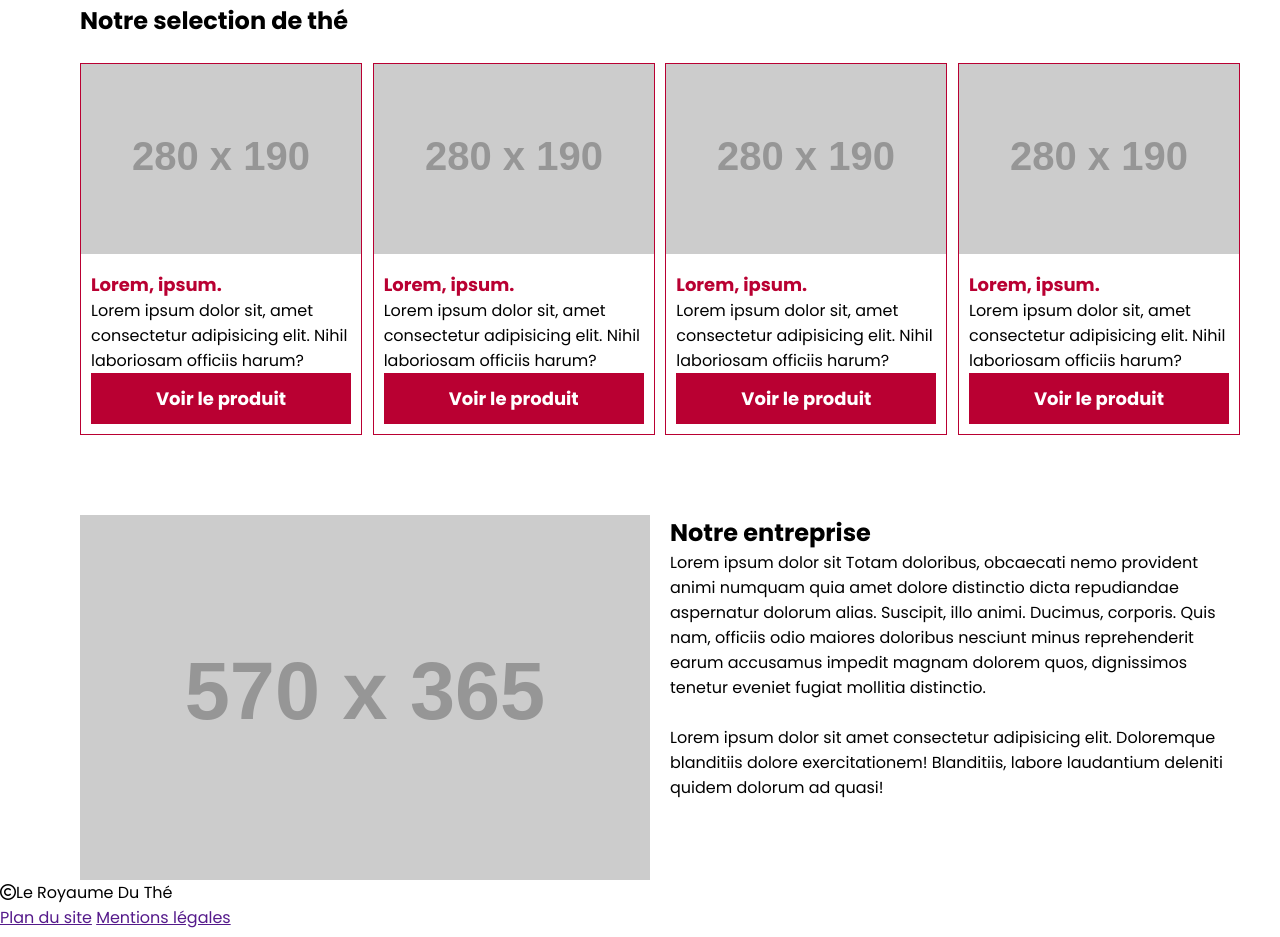
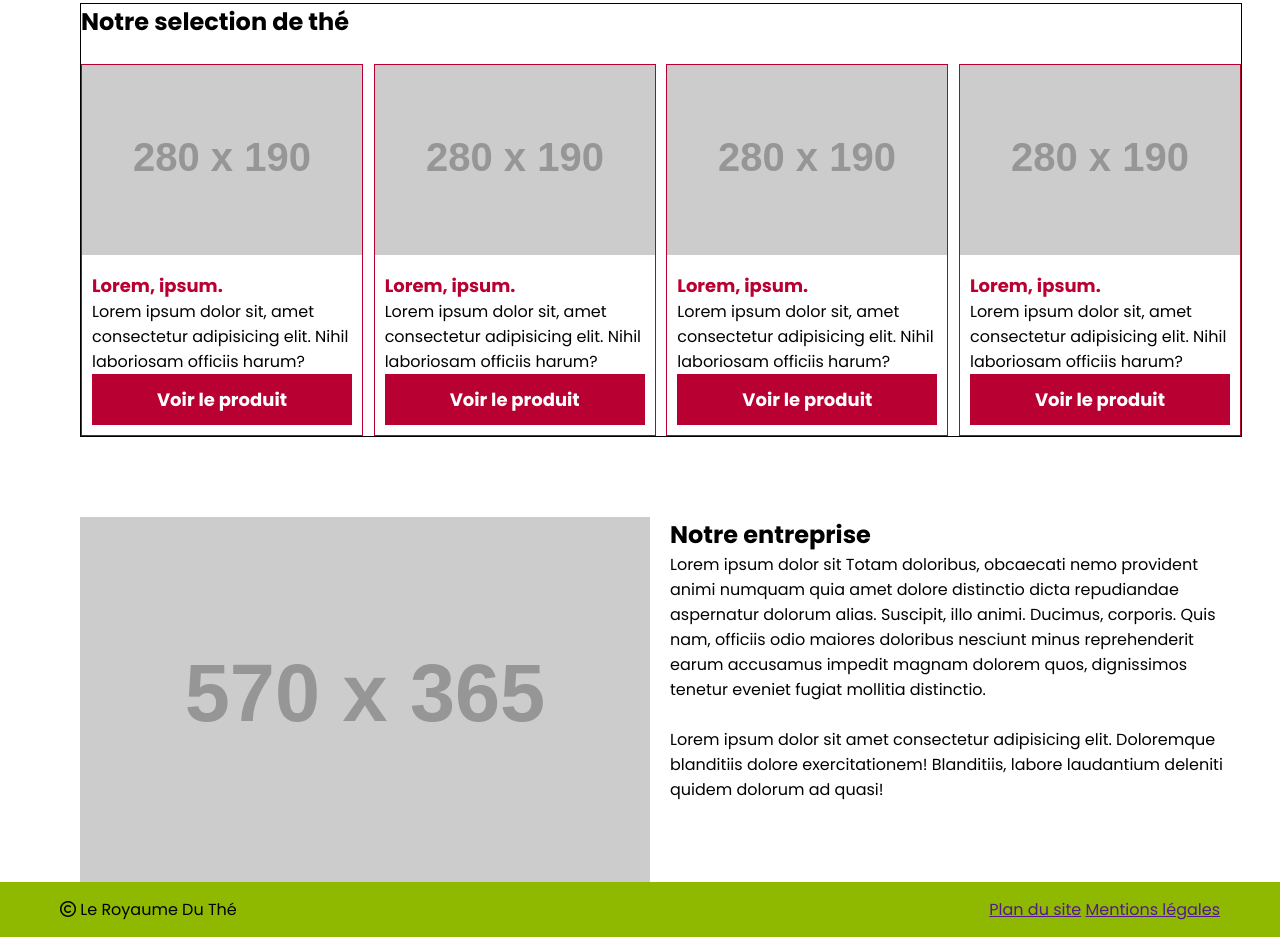
Before and after one commit to ApprendreEtEnseigner/le-royaume-du-the-With-Danny-Louvetoun, a plain HTML site: page index.html in a window 1280 px wide. Shown: the part 609-1546 px from the top of the page. Drawn offline with Linux system fonts and the light colour scheme; placeholder pictures from the web are drawn by us.

Commit message:
ADD FOOTER V1.0

```diff
--- a/index.html
+++ b/index.html
@@ -14,7 +14,7 @@
 </head>
 <body>
     <header>
-        <div>
+        <div class="container">
             <h1><i class="fa-solid fa-leaf"></i>Le Royaume Du Thé</h1>
             <a href="#" class="btn"><i class="fa-solid fa-basket-shopping"></i>Panier</a>
         </div>
@@ -81,10 +81,13 @@
     </section>
 
     <footer>
-        <p><i class="far fa-copyright"></i>Le Royaume Du Thé</p>
-        <div>
-            <a href="">Plan du site</a>
-            <a href="">Mentions légales</a>
+        <div class="container">
+
+            <p><i class="far fa-copyright"></i> Le Royaume Du Thé</p>
+            <div>
+                <a href="">Plan du site</a>
+                <a href="">Mentions légales</a>
+            </div>
         </div>
     </footer>
 
--- a/style.css
+++ b/style.css
@@ -34,8 +34,6 @@ header h1{
 
 header{
     background-color: #8fb900;
-    display: flex;
-    justify-content: center;
     color: #fff;
 }
 .btn{
@@ -53,12 +51,13 @@ header a:hover{
     background-color: #fff;
 }
 
-header div{
+.container{
     width: 1160px;
     display: flex;
     justify-content: space-between;
     align-items: center;
     padding: 15px 0px;
+    margin: 0 auto;
 }
 
 .main-image{
@@ -82,6 +81,10 @@ header div{
     font-weight: bold;
     color: #fff;
     margin: 0 17px;
+}
+
+.items{
+    border: 1px solid black;
 }
 
 .item{
@@ -110,3 +113,8 @@ header div{
 .description-business{
     width: 570px;
 }
+
+/* FOOTER */
+footer{
+    background-color: #8fb900;
+}
```
